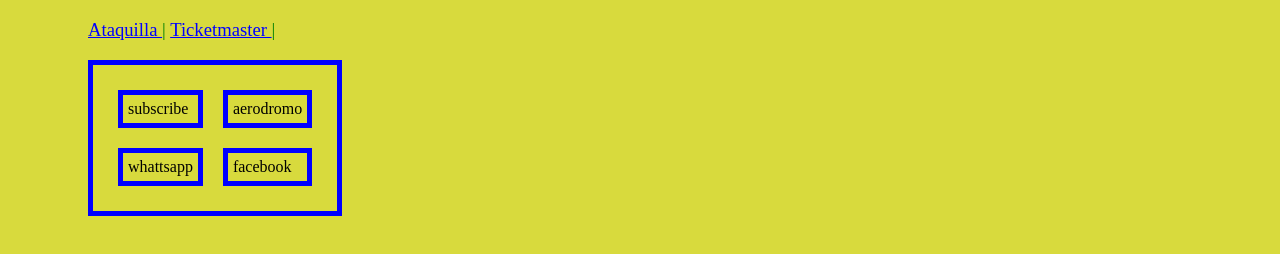
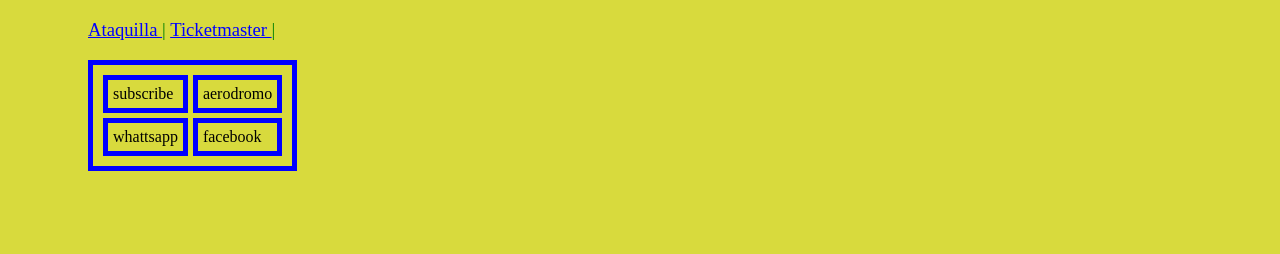
Before and after one commit to infopampin/agm8.github.io, a plain HTML site: page index.html in a window 1280 px wide. Shown: the part 338-592 px from the top of the page. Drawn offline with Linux system fonts and the light colour scheme.

Commit message:
Update css_sinxelo.css

```diff
--- a/css_sinxelo.css
+++ b/css_sinxelo.css
@@ -17,7 +17,7 @@ p {
 	color: green;}
 
 table,td {
-	border-spacing: 20px;
+	border-spacing: 5px;
     	border-collapse: separate;
 	border: 5px solid blue;
 	padding: 5px;}
```
